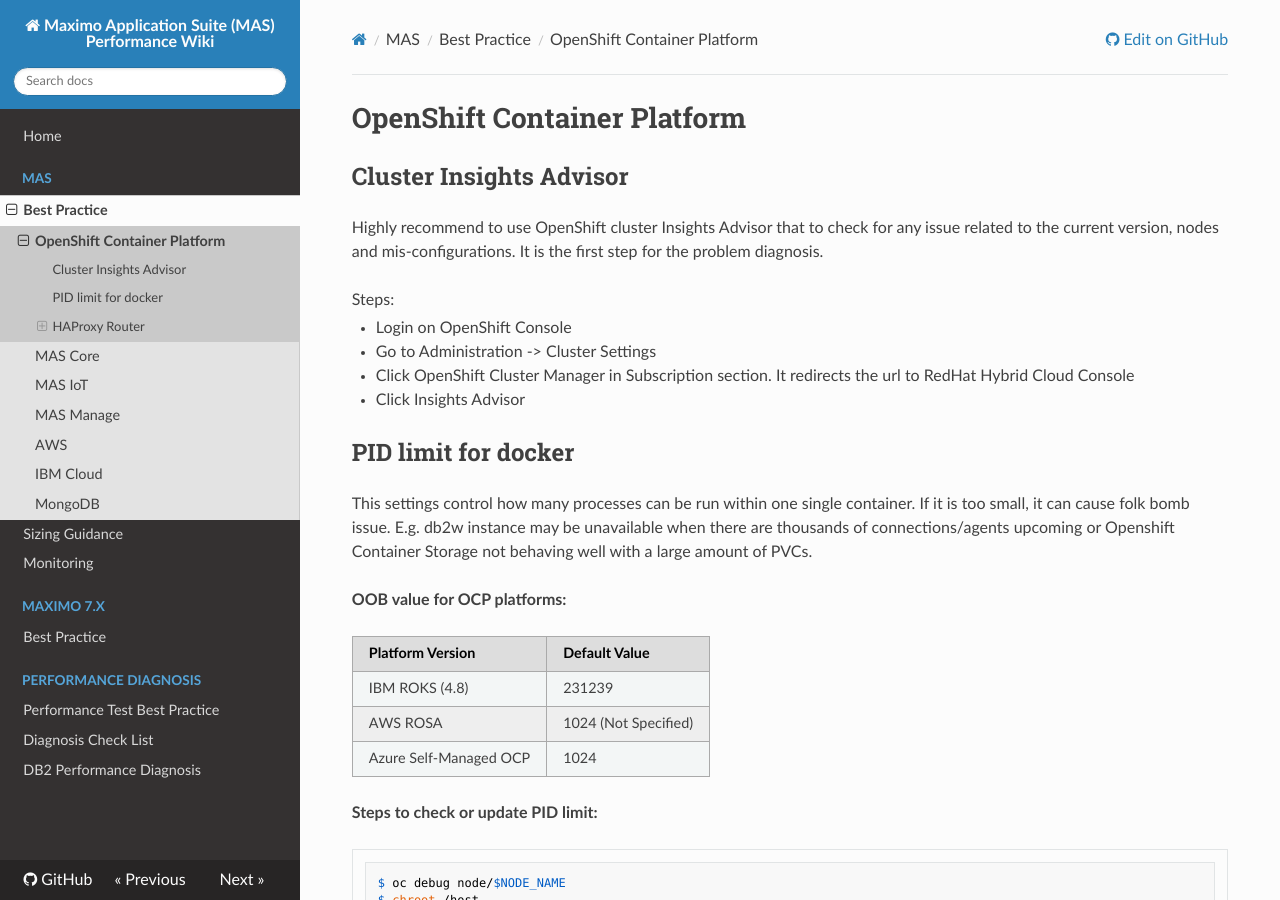
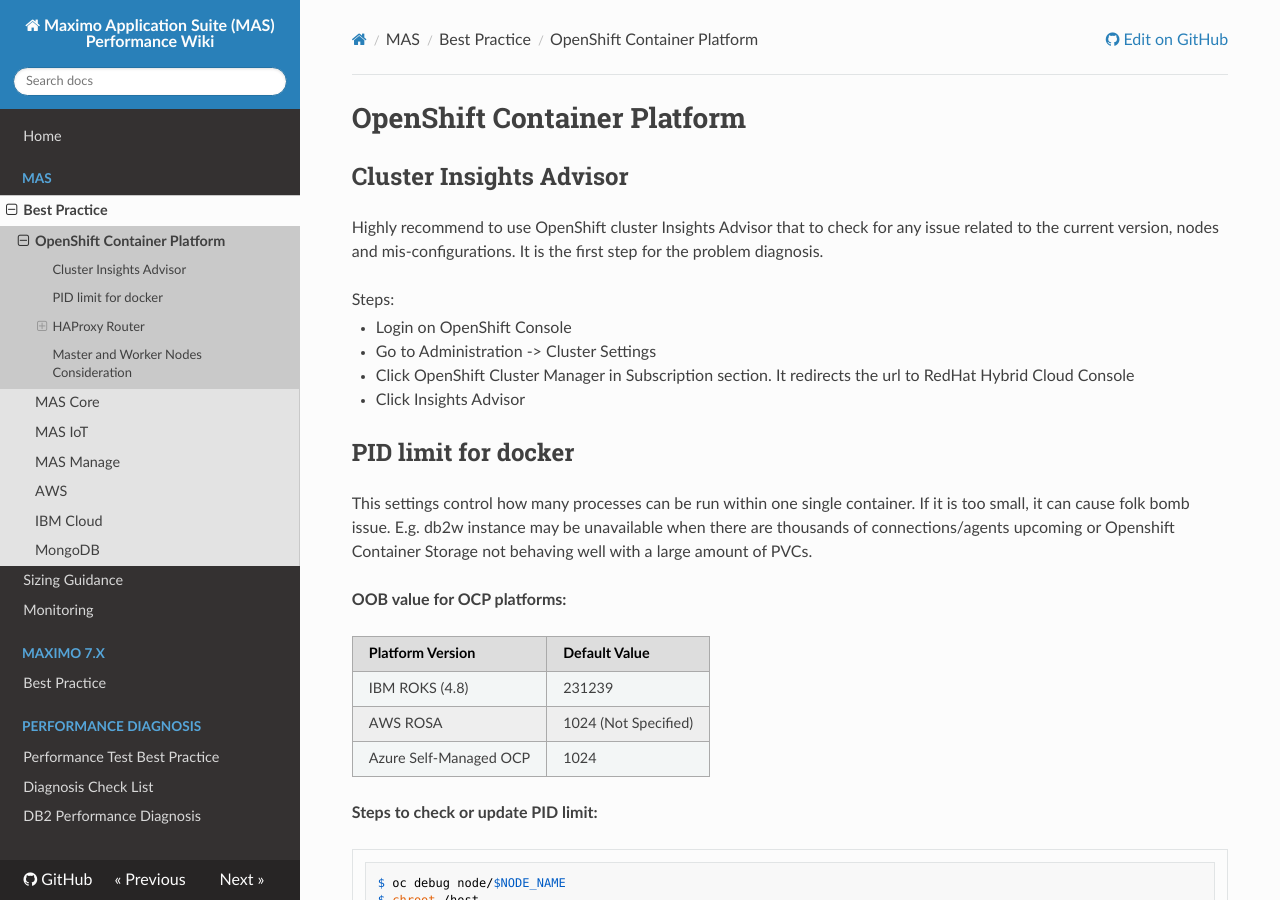
Before and after one commit to ibm-mas/mas-performance, an MkDocs documentation site: the page built from docs/mas/ocp/bestpractice.md, in a window 1280 px wide and 900 px high. Built offline with MkDocs 1.6.1, drawn with Linux system fonts in a browser that asks for light colours; nearby versions of some CDN libraries.

Commit message:
[patch] update ocp best practice with instance type consideration

```diff
--- a/docs/mas/ocp/bestpractice.md
+++ b/docs/mas/ocp/bestpractice.md
@@ -60,7 +60,7 @@
 
 There are 3 load-balancing algorithms: **source, roundrobin, and leastconn** (default: leastconn). Set up annotations for each route to change the default algorithm. e.g. `haproxy.router.openshift.io/balance=roundrobin`
 
-### Master and Worker Nodes Consideration
+## Master and Worker Nodes Consideration
 
 There are a wide selection instance types that comprise varying combinations of CPU, memory, disk and network. Below are a few considerations:
 
```
